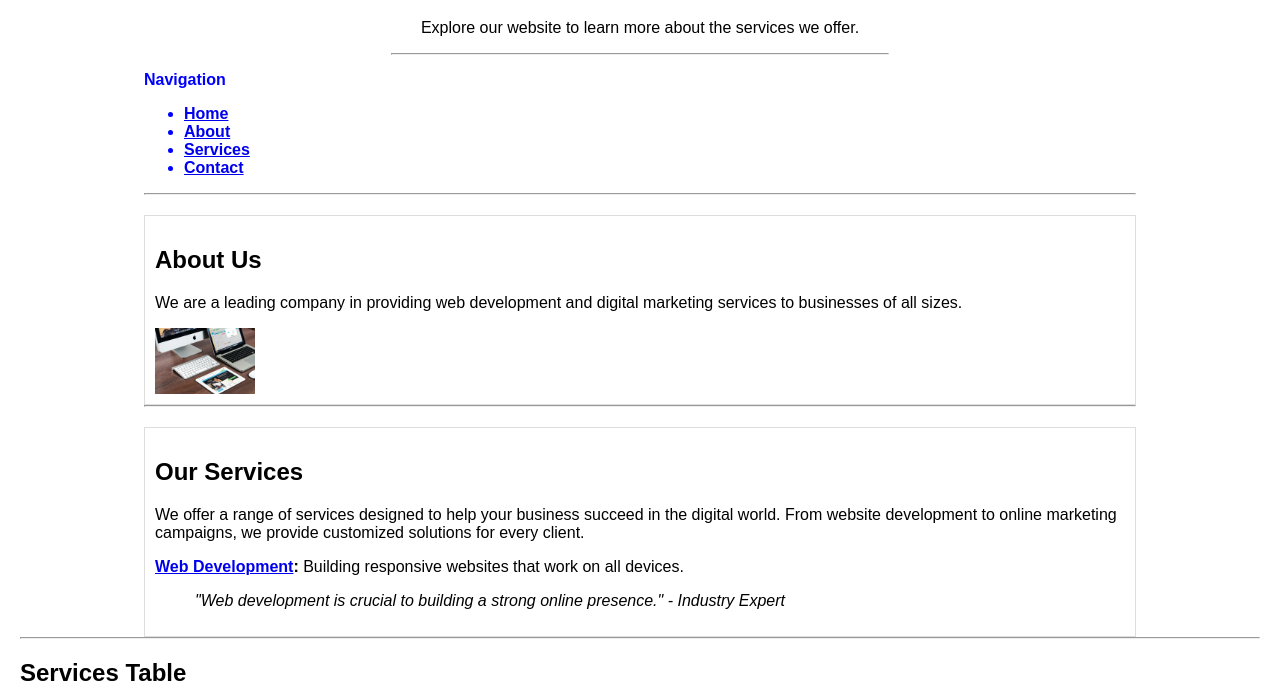
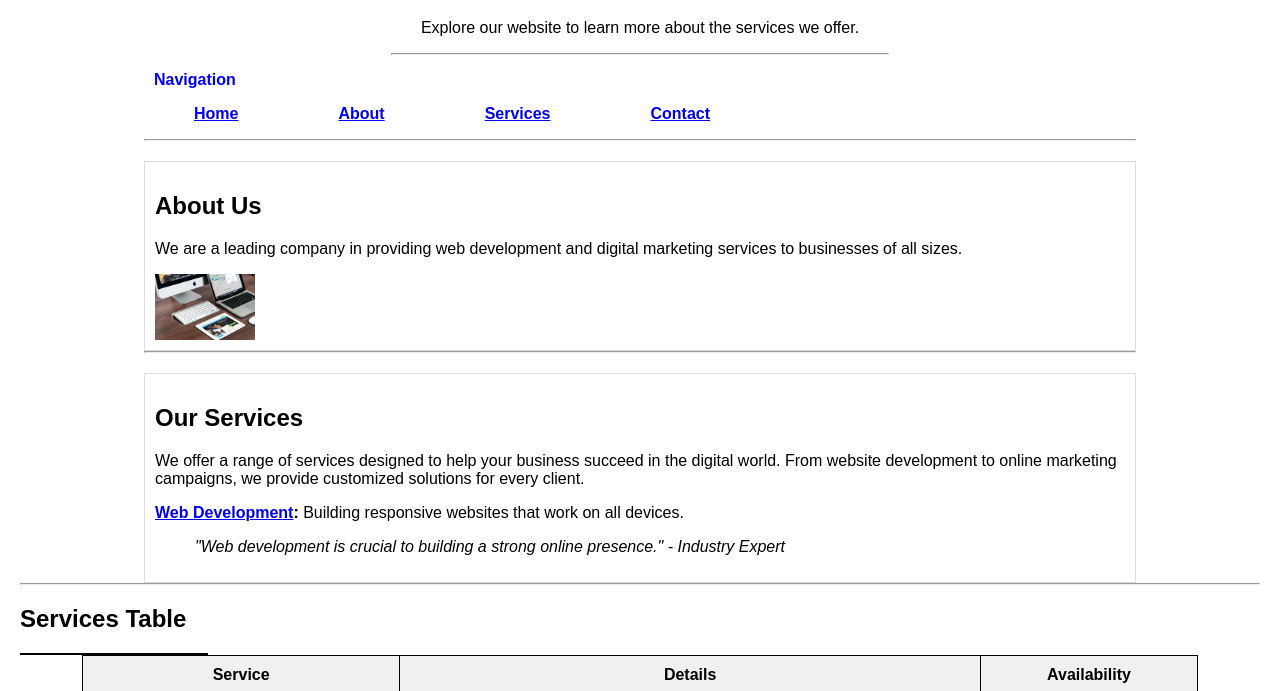
Before and after one commit to Roqeaiyakhan/new-website, a plain HTML site: page Roqeya-assignemt/index.html in a window 1280 px wide. Shown: the part 61-752 px from the top of the page. Drawn offline with Linux system fonts and the light colour scheme.

Commit message:
complete

```diff
--- a/welcome to our website/index.html
+++ b/Roqeya-assignemt/index.html
@@ -19,6 +19,8 @@
     .navigation {
         font-weight: bold;
         color: blue;
+        text-decoration: none;
+        margin: 0px 10px;
     }
     .content {
         margin-top: 20px;
@@ -97,11 +99,11 @@
 
         <div class="navigation">
             <p>Navigation</p>
-            <ul>
-                <li><a href="#">Home</a></li>
-                <li><a href="#">About</a></li>
-                <li><a href="#">Services</a></li>
-                <li><a href="#">Contact</a></li>
+            <ul style="display: flex; gap: 100px;">
+               <a href="#">Home</a>
+               <a href="#">About</a>
+                <a href="#">Services</a>
+               <a href="#">Contact</a>
             </ul>
         </div>
         <hr style="width: auto;">
```
